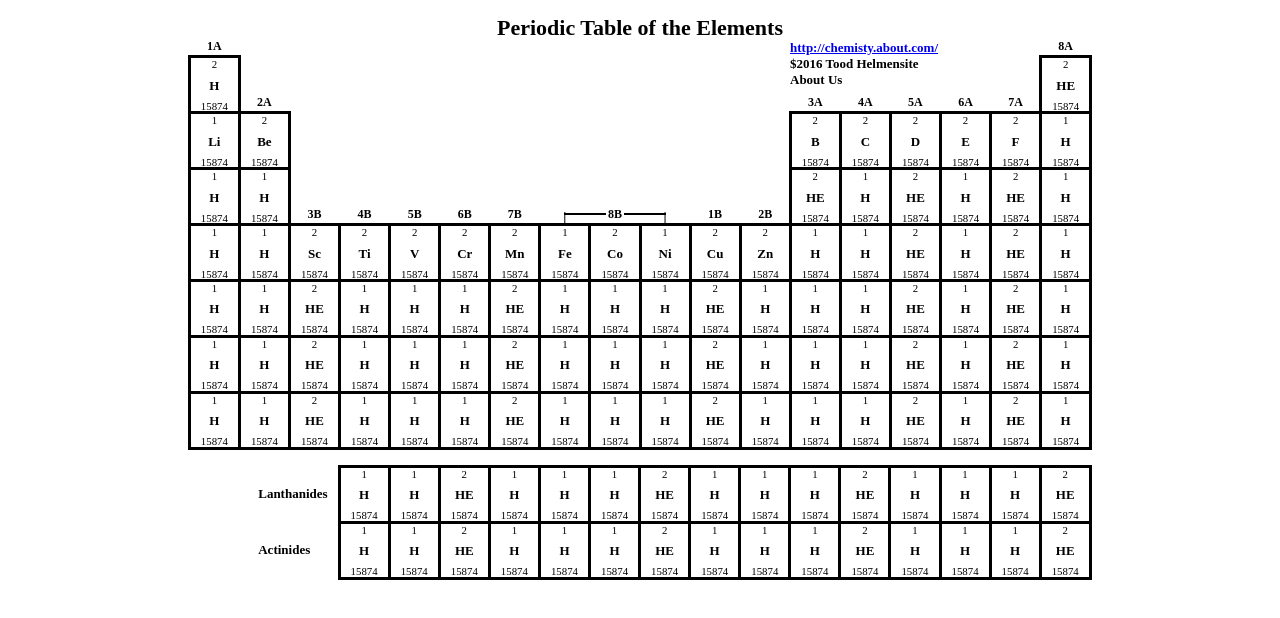
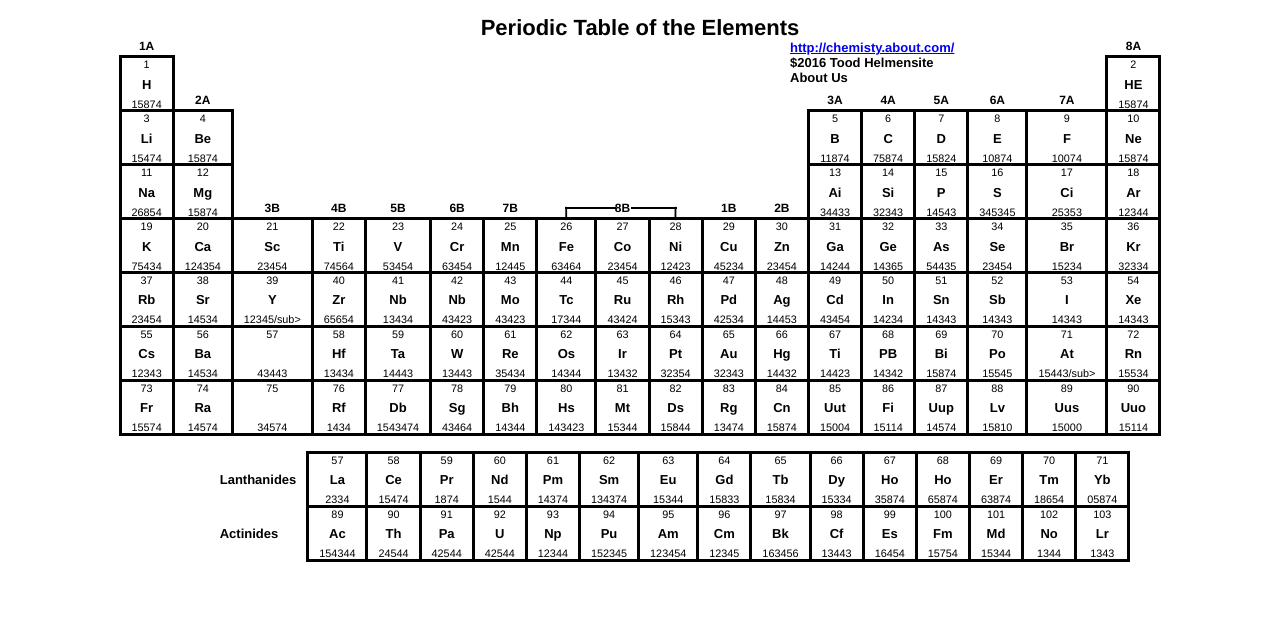
Before and after one commit to monsafali/Web_project, a plain HTML site: page Periodic_table/index.html in a window 1280 px wide. Drawn offline with Linux system fonts and the light colour scheme.

Commit message:
change text and font family

```diff
--- a/Periodic_table/index.html
+++ b/Periodic_table/index.html
@@ -12,7 +12,7 @@
   <table>
     <tr style="text-align: center;">
 
-      <td class="position-relative"> <div class="above-text">1A</div><sup>2</sup><br>H<br><sub>15874</sub></td>
+      <td class="position-relative"> <div class="above-text">1A</div><sup>1</sup><br>H<br><sub>15874</sub></td>
       <td colspan="16" class="noborder">
       <div class="about">
         <span><a href="http://chemisty.about.com/">http://chemisty.about.com/</a></span>
@@ -25,114 +25,114 @@
     </tr>
 
     <tr style="text-align: center;">
-      <td><sup>1</sup><br>Li<br><sub>15874</sub></td>
-      <td class="position-relative"> <div class="above-text">2A</div><sup>2</sup><br>Be<br><sub>15874</sub></td>
+      <td><sup>3</sup><br>Li<br><sub>15474</sub></td>
+      <td class="position-relative"> <div class="above-text">2A</div><sup>4</sup><br>Be<br><sub>15874</sub></td>
       <td colspan="10" class="noborder">  </td>
-      <td class="position-relative"> <div class="above-text">3A</div><sup>2</sup><br>B<br><sub>15874</sub></td>
-      <td class="position-relative"> <div class="above-text">4A</div><sup>2</sup><br>C<br><sub>15874</sub></td>
-      <td class="position-relative"> <div class="above-text">5A</div><sup>2</sup><br>D<br><sub>15874</sub></td>
-      <td class="position-relative"> <div class="above-text">6A</div><sup>2</sup><br>E<br><sub>15874</sub></td>
-      <td class="position-relative"> <div class="above-text">7A</div><sup>2</sup><br>F<br><sub>15874</sub></td>
-      <td><sup>1</sup><br>H<br><sub>15874</sub></td>
+      <td class="position-relative"> <div class="above-text">3A</div><sup>5</sup><br>B<br><sub>11874</sub></td>
+      <td class="position-relative"> <div class="above-text">4A</div><sup>6</sup><br>C<br><sub>75874</sub></td>
+      <td class="position-relative"> <div class="above-text">5A</div><sup>7</sup><br>D<br><sub>15824</sub></td>
+      <td class="position-relative"> <div class="above-text">6A</div><sup>8</sup><br>E<br><sub>10874</sub></td>
+      <td class="position-relative"> <div class="above-text">7A</div><sup>9</sup><br>F<br><sub>10074</sub></td>
+      <td><sup>10</sup><br>Ne<br><sub>15874</sub></td>
     </tr>
 
     <tr style="text-align: center;">
-      <td><sup>1</sup><br>H<br><sub>15874</sub></td>
-      <td><sup>1</sup><br>H<br><sub>15874</sub></td>
+      <td><sup>11</sup><br>Na<br><sub>26854</sub></td>
+      <td><sup>12</sup><br>Mg<br><sub>15874</sub></td>
       <td colspan="10" class="noborder">  </td>
-      <td><sup>2</sup><br>HE<br><sub>15874</sub></td>
-      <td><sup>1</sup><br>H<br><sub>15874</sub></td>
-      <td><sup>2</sup><br>HE<br><sub>15874</sub></td>
-      <td><sup>1</sup><br>H<br><sub>15874</sub></td>
-      <td><sup>2</sup><br>HE<br><sub>15874</sub></td>
-      <td><sup>1</sup><br>H<br><sub>15874</sub></td>
+      <td><sup>13</sup><br>Ai<br><sub>34433</sub></td>
+      <td><sup>14</sup><br>Si<br><sub>32343</sub></td>
+      <td><sup>15</sup><br>P<br><sub>14543</sub></td>
+      <td><sup>16</sup><br>S<br><sub>345345</sub></td>
+      <td><sup>17</sup><br>Ci<br><sub>25353</sub></td>
+      <td><sup>18</sup><br>Ar<br><sub>12344</sub></td>
 
     </tr>
 
     <tr style="text-align: center;">
-      <td><sup>1</sup><br>H<br><sub>15874</sub></td>
-      <td><sup>1</sup><br>H<br><sub>15874</sub></td>
-      <td class="position-relative"> <div class="above-text">3B</div><sup>2</sup><br>Sc<br><sub>15874</sub></td>
-      <td class="position-relative"> <div class="above-text">4B</div><sup>2</sup><br>Ti<br><sub>15874</sub></td>
-      <td class="position-relative"> <div class="above-text">5B</div><sup>2</sup><br>V<br><sub>15874</sub></td>
-      <td class="position-relative"> <div class="above-text">6B</div><sup>2</sup><br>Cr<br><sub>15874</sub></td>
-      <td class="position-relative"> <div class="above-text">7B</div><sup>2</sup><br>Mn<br><sub>15874</sub></td>
-      <td class="borline"> <div class="above-text above-line">|</div> <sup>1</sup><br>Fe<br><sub>15874</sub></td>
-      <td class="position-relative"> <div class="above-text">8B</div><sup>2</sup><br>Co<br><sub>15874</sub></td>
-      <td class="line"> <div class="above-text above-line">|</div> <sup>1</sup><br>Ni<br><sub>15874</sub></td>
-      <td class="position-relative"> <div class="above-text">1B</div><sup>2</sup><br>Cu<br><sub>15874</sub></td>
-      <td class="position-relative"> <div class="above-text">2B</div><sup>2</sup><br>Zn<br><sub>15874</sub></td>
-      <td><sup>1</sup><br>H<br><sub>15874</sub></td>
-      <td><sup>1</sup><br>H<br><sub>15874</sub></td>
-      <td><sup>2</sup><br>HE<br><sub>15874</sub></td>
-      <td><sup>1</sup><br>H<br><sub>15874</sub></td>
-      <td><sup>2</sup><br>HE<br><sub>15874</sub></td>
-      <td><sup>1</sup><br>H<br><sub>15874</sub></td>
+      <td><sup>19</sup><br>K<br><sub>75434</sub></td>
+      <td><sup>20</sup><br>Ca<br><sub>124354</sub></td>
+      <td class="position-relative"> <div class="above-text">3B</div><sup>21</sup><br>Sc<br><sub>23454</sub></td>
+      <td class="position-relative"> <div class="above-text">4B</div><sup>22</sup><br>Ti<br><sub>74564</sub></td>
+      <td class="position-relative"> <div class="above-text">5B</div><sup>23</sup><br>V<br><sub>53454</sub></td>
+      <td class="position-relative"> <div class="above-text">6B</div><sup>24</sup><br>Cr<br><sub>63454</sub></td>
+      <td class="position-relative"> <div class="above-text">7B</div><sup>25</sup><br>Mn<br><sub>12445</sub></td>
+      <td class="borline"> <div class="above-text above-line">|</div> <sup>26</sup><br>Fe<br><sub>63464</sub></td>
+      <td class="position-relative"> <div class="above-text">8B</div><sup>27</sup><br>Co<br><sub>23454</sub></td>
+      <td class="line"> <div class="above-text above-line">|</div> <sup>28</sup><br>Ni<br><sub>12423</sub></td>
+      <td class="position-relative"> <div class="above-text">1B</div><sup>29</sup><br>Cu<br><sub>45234</sub></td>
+      <td class="position-relative"> <div class="above-text">2B</div><sup>30</sup><br>Zn<br><sub>23454</sub></td>
+      <td><sup>31</sup><br>Ga<br><sub>14244</sub></td>
+      <td><sup>32</sup><br>Ge<br><sub>14365</sub></td>
+      <td><sup>33</sup><br>As<br><sub>54435</sub></td>
+      <td><sup>34</sup><br>Se<br><sub>23454</sub></td>
+      <td><sup>35</sup><br>Br<br><sub>15234</sub></td>
+      <td><sup>36</sup><br>Kr<br><sub>32334</sub></td>
     </tr>
 
 
     <tr style="text-align: center;">
-      <td><sup>1</sup><br>H<br><sub>15874</sub></td>
-      <td><sup>1</sup><br>H<br><sub>15874</sub></td>
-      <td><sup>2</sup><br>HE<br><sub>15874</sub></td>
-      <td><sup>1</sup><br>H<br><sub>15874</sub></td>
-      <td><sup>1</sup><br>H<br><sub>15874</sub></td>
-      <td><sup>1</sup><br>H<br><sub>15874</sub></td>
-      <td><sup>2</sup><br>HE<br><sub>15874</sub></td>
-      <td><sup>1</sup><br>H<br><sub>15874</sub></td>
-      <td><sup>1</sup><br>H<br><sub>15874</sub></td>
-      <td><sup>1</sup><br>H<br><sub>15874</sub></td>
-      <td><sup>2</sup><br>HE<br><sub>15874</sub></td>
-      <td><sup>1</sup><br>H<br><sub>15874</sub></td>
-      <td><sup>1</sup><br>H<br><sub>15874</sub></td>
-      <td><sup>1</sup><br>H<br><sub>15874</sub></td>
-      <td><sup>2</sup><br>HE<br><sub>15874</sub></td>
-      <td><sup>1</sup><br>H<br><sub>15874</sub></td>
-      <td><sup>2</sup><br>HE<br><sub>15874</sub></td>
-      <td><sup>1</sup><br>H<br><sub>15874</sub></td>
+      <td><sup>37</sup><br>Rb<br><sub>23454</sub></td>
+      <td><sup>38</sup><br>Sr<br><sub>14534</sub></td>
+      <td><sup>39</sup><br>Y<br><sub>12345/sub></td>
+      <td><sup>40</sup><br>Zr<br><sub>65654</sub></td>
+      <td><sup>41</sup><br>Nb<br><sub>13434</sub></td>
+      <td><sup>42</sup><br>Nb<br><sub>43423</sub></td>
+      <td><sup>43</sup><br>Mo<br><sub>43423</sub></td>
+      <td><sup>44</sup><br>Tc<br><sub>17344</sub></td>
+      <td><sup>45</sup><br>Ru<br><sub>43424</sub></td>
+      <td><sup>46</sup><br>Rh<br><sub>15343</sub></td>
+      <td><sup>47</sup><br>Pd<br><sub>42534</sub></td>
+      <td><sup>48</sup><br>Ag<br><sub>14453</sub></td>
+      <td><sup>49</sup><br>Cd<br><sub>43454</sub></td>
+      <td><sup>50</sup><br>In<br><sub>14234</sub></td>
+      <td><sup>51</sup><br>Sn<br><sub>14343</sub></td>
+      <td><sup>52</sup><br>Sb<br><sub>14343</sub></td>
+      <td><sup>53</sup><br>I<br><sub>14343</sub></td>
+      <td><sup>54</sup><br>Xe<br><sub>14343</sub></td>
     </tr>
 
     <tr style="text-align: center;">
-      <td><sup>1</sup><br>H<br><sub>15874</sub></td>
-      <td><sup>1</sup><br>H<br><sub>15874</sub></td>
-      <td><sup>2</sup><br>HE<br><sub>15874</sub></td>
-      <td><sup>1</sup><br>H<br><sub>15874</sub></td>
-      <td><sup>1</sup><br>H<br><sub>15874</sub></td>
-      <td><sup>1</sup><br>H<br><sub>15874</sub></td>
-      <td><sup>2</sup><br>HE<br><sub>15874</sub></td>
-      <td><sup>1</sup><br>H<br><sub>15874</sub></td>
-      <td><sup>1</sup><br>H<br><sub>15874</sub></td>
-      <td><sup>1</sup><br>H<br><sub>15874</sub></td>
-      <td><sup>2</sup><br>HE<br><sub>15874</sub></td>
-      <td><sup>1</sup><br>H<br><sub>15874</sub></td>
-      <td><sup>1</sup><br>H<br><sub>15874</sub></td>
-      <td><sup>1</sup><br>H<br><sub>15874</sub></td>
-      <td><sup>2</sup><br>HE<br><sub>15874</sub></td>
-      <td><sup>1</sup><br>H<br><sub>15874</sub></td>
-      <td><sup>2</sup><br>HE<br><sub>15874</sub></td>
-      <td><sup>1</sup><br>H<br><sub>15874</sub></td>
+      <td><sup>55</sup><br>Cs<br><sub>12343</sub></td>
+      <td><sup>56</sup><br>Ba<br><sub>14534</sub></td>
+      <td><sup>57</sup><br><br><sub>43443</sub></td>
+      <td><sup>58</sup><br>Hf<br><sub>13434</sub></td>
+      <td><sup>59</sup><br>Ta<br><sub>14443</sub></td>
+      <td><sup>60</sup><br>W<br><sub>13443</sub></td>
+      <td><sup>61</sup><br>Re<br><sub>35434</sub></td>
+      <td><sup>62</sup><br>Os<br><sub>14344</sub></td>
+      <td><sup>63</sup><br>Ir<br><sub>13432</sub></td>
+      <td><sup>64</sup><br>Pt<br><sub>32354</sub></td>
+      <td><sup>65</sup><br>Au<br><sub>32343</sub></td>
+      <td><sup>66</sup><br>Hg<br><sub>14432</sub></td>
+      <td><sup>67</sup><br>Ti<br><sub>14423</sub></td>
+      <td><sup>68</sup><br>PB<br><sub>14342</sub></td>
+      <td><sup>69</sup><br>Bi<br><sub>15874</sub></td>
+      <td><sup>70</sup><br>Po<br><sub>15545</sub></td>
+      <td><sup>71</sup><br>At<br><sub>15443/sub></td>
+      <td><sup>72</sup><br>Rn<br><sub>15534</sub></td>
     </tr>
 
 
     <tr style="text-align: center;">
-      <td><sup>1</sup><br>H<br><sub>15874</sub></td>
-      <td><sup>1</sup><br>H<br><sub>15874</sub></td>
-      <td><sup>2</sup><br>HE<br><sub>15874</sub></td>
-      <td><sup>1</sup><br>H<br><sub>15874</sub></td>
-      <td><sup>1</sup><br>H<br><sub>15874</sub></td>
-      <td><sup>1</sup><br>H<br><sub>15874</sub></td>
-      <td><sup>2</sup><br>HE<br><sub>15874</sub></td>
-      <td><sup>1</sup><br>H<br><sub>15874</sub></td>
-      <td><sup>1</sup><br>H<br><sub>15874</sub></td>
-      <td><sup>1</sup><br>H<br><sub>15874</sub></td>
-      <td><sup>2</sup><br>HE<br><sub>15874</sub></td>
-      <td><sup>1</sup><br>H<br><sub>15874</sub></td>
-      <td><sup>1</sup><br>H<br><sub>15874</sub></td>
-      <td><sup>1</sup><br>H<br><sub>15874</sub></td>
-      <td><sup>2</sup><br>HE<br><sub>15874</sub></td>
-      <td><sup>1</sup><br>H<br><sub>15874</sub></td>
-      <td><sup>2</sup><br>HE<br><sub>15874</sub></td>
-      <td><sup>1</sup><br>H<br><sub>15874</sub></td>
+      <td><sup>73</sup><br>Fr<br><sub>15574</sub></td>
+      <td><sup>74</sup><br>Ra<br><sub>14574</sub></td>
+      <td><sup>75</sup><br><br><sub>34574</sub></td>
+      <td><sup>76</sup><br>Rf<br><sub>1434</sub></td>
+      <td><sup>77</sup><br>Db<br><sub>1543474</sub></td>
+      <td><sup>78</sup><br>Sg<br><sub>43464</sub></td>
+      <td><sup>79</sup><br>Bh<br><sub>14344</sub></td>
+      <td><sup>80</sup><br>Hs<br><sub>143423</sub></td>
+      <td><sup>81</sup><br>Mt<br><sub>15344</sub></td>
+      <td><sup>82</sup><br>Ds<br><sub>15844</sub></td>
+      <td><sup>83</sup><br>Rg<br><sub>13474</sub></td>
+      <td><sup>84</sup><br>Cn<br><sub>15874</sub></td>
+      <td><sup>85</sup><br>Uut<br><sub>15004</sub></td>
+      <td><sup>86</sup><br>Fi<br><sub>15114</sub></td>
+      <td><sup>87</sup><br>Uup<br><sub>14574</sub></td>
+      <td><sup>88</sup><br>Lv<br><sub>15810</sub></td>
+      <td><sup>89</sup><br>Uus<br><sub>15000</sub></td>
+      <td><sup>90</sup><br>Uuo<br><sub>15114</sub></td>
     </tr>
   </table>
 </center>
@@ -143,41 +143,41 @@
 
     <tr style="text-align: center;">
       <td colspan="4" class="noborder">Lanthanides</td>
-      <td><sup>1</sup><br>H<br><sub>15874</sub></td>
-      <td><sup>1</sup><br>H<br><sub>15874</sub></td>
-      <td><sup>2</sup><br>HE<br><sub>15874</sub></td>
-      <td><sup>1</sup><br>H<br><sub>15874</sub></td>
-      <td><sup>1</sup><br>H<br><sub>15874</sub></td>
-      <td><sup>1</sup><br>H<br><sub>15874</sub></td>
-      <td><sup>2</sup><br>HE<br><sub>15874</sub></td>
-      <td><sup>1</sup><br>H<br><sub>15874</sub></td>
-      <td><sup>1</sup><br>H<br><sub>15874</sub></td>
-      <td><sup>1</sup><br>H<br><sub>15874</sub></td>
-      <td><sup>2</sup><br>HE<br><sub>15874</sub></td>
-      <td><sup>1</sup><br>H<br><sub>15874</sub></td>
-      <td><sup>1</sup><br>H<br><sub>15874</sub></td>
-      <td><sup>1</sup><br>H<br><sub>15874</sub></td>
-      <td><sup>2</sup><br>HE<br><sub>15874</sub></td>
+      <td><sup>57</sup><br>La<br><sub>2334</sub></td>
+      <td><sup>58</sup><br>Ce<br><sub>15474</sub></td>
+      <td><sup>59</sup><br>Pr<br><sub>1874</sub></td>
+      <td><sup>60</sup><br>Nd<br><sub>1544</sub></td>
+      <td><sup>61</sup><br>Pm<br><sub>14374</sub></td>
+      <td><sup>62</sup><br>Sm<br><sub>134374</sub></td>
+      <td><sup>63</sup><br>Eu<br><sub>15344</sub></td>
+      <td><sup>64</sup><br>Gd<br><sub>15833</sub></td>
+      <td><sup>65</sup><br>Tb<br><sub>15834</sub></td>
+      <td><sup>66</sup><br>Dy<br><sub>15334</sub></td>
+      <td><sup>67</sup><br>Ho<br><sub>35874</sub></td>
+      <td><sup>68</sup><br>Ho<br><sub>65874</sub></td>
+      <td><sup>69</sup><br>Er<br><sub>63874</sub></td>
+      <td><sup>70</sup><br>Tm<br><sub>18654</sub></td>
+      <td><sup>71</sup><br>Yb<br><sub>05874</sub></td>
     </tr>
 
 
     <tr style="text-align: center;">
       <td colspan="4" class="noborder" style="text-align: start;" >Actinides</td>
-      <td><sup>1</sup><br>H<br><sub>15874</sub></td>
-      <td><sup>1</sup><br>H<br><sub>15874</sub></td>
-      <td><sup>2</sup><br>HE<br><sub>15874</sub></td>
-      <td><sup>1</sup><br>H<br><sub>15874</sub></td>
-      <td><sup>1</sup><br>H<br><sub>15874</sub></td>
-      <td><sup>1</sup><br>H<br><sub>15874</sub></td>
-      <td><sup>2</sup><br>HE<br><sub>15874</sub></td>
-      <td><sup>1</sup><br>H<br><sub>15874</sub></td>
-      <td><sup>1</sup><br>H<br><sub>15874</sub></td>
-      <td><sup>1</sup><br>H<br><sub>15874</sub></td>
-      <td><sup>2</sup><br>HE<br><sub>15874</sub></td>
-      <td><sup>1</sup><br>H<br><sub>15874</sub></td>
-      <td><sup>1</sup><br>H<br><sub>15874</sub></td>
-      <td><sup>1</sup><br>H<br><sub>15874</sub></td>
-      <td><sup>2</sup><br>HE<br><sub>15874</sub></td>
+      <td><sup>89</sup><br>Ac<br><sub>154344</sub></td>
+      <td><sup>90</sup><br>Th<br><sub>24544</sub></td>
+      <td><sup>91</sup><br>Pa<br><sub>42544</sub></td>
+      <td><sup>92</sup><br>U<br><sub>42544</sub></td>
+      <td><sup>93</sup><br>Np<br><sub>12344</sub></td>
+      <td><sup>94</sup><br>Pu<br><sub>152345</sub></td>
+      <td><sup>95</sup><br>Am<br><sub>123454</sub></td>
+      <td><sup>96</sup><br>Cm<br><sub>12345</sub></td>
+      <td><sup>97</sup><br>Bk<br><sub>163456</sub></td>
+      <td><sup>98</sup><br>Cf<br><sub>13443</sub></td>
+      <td><sup>99</sup><br>Es<br><sub>16454</sub></td>
+      <td><sup>100</sup><br>Fm<br><sub>15754</sub></td>
+      <td><sup>101</sup><br>Md<br><sub>15344</sub></td>
+      <td><sup>102</sup><br>No<br><sub>1344</sub></td>
+      <td><sup>103</sup><br>Lr<br><sub>1343</sub></td>
     </tr>
   </table>
 </center>
--- a/Periodic_table/style.css
+++ b/Periodic_table/style.css
@@ -3,6 +3,7 @@ body {
     margin: 0;
     padding: 0;
     box-sizing: border-box;
+    font-family: 'Franklin Gothic Medium', 'Arial Narrow', Arial, sans-serif;
 
 
 }
```
